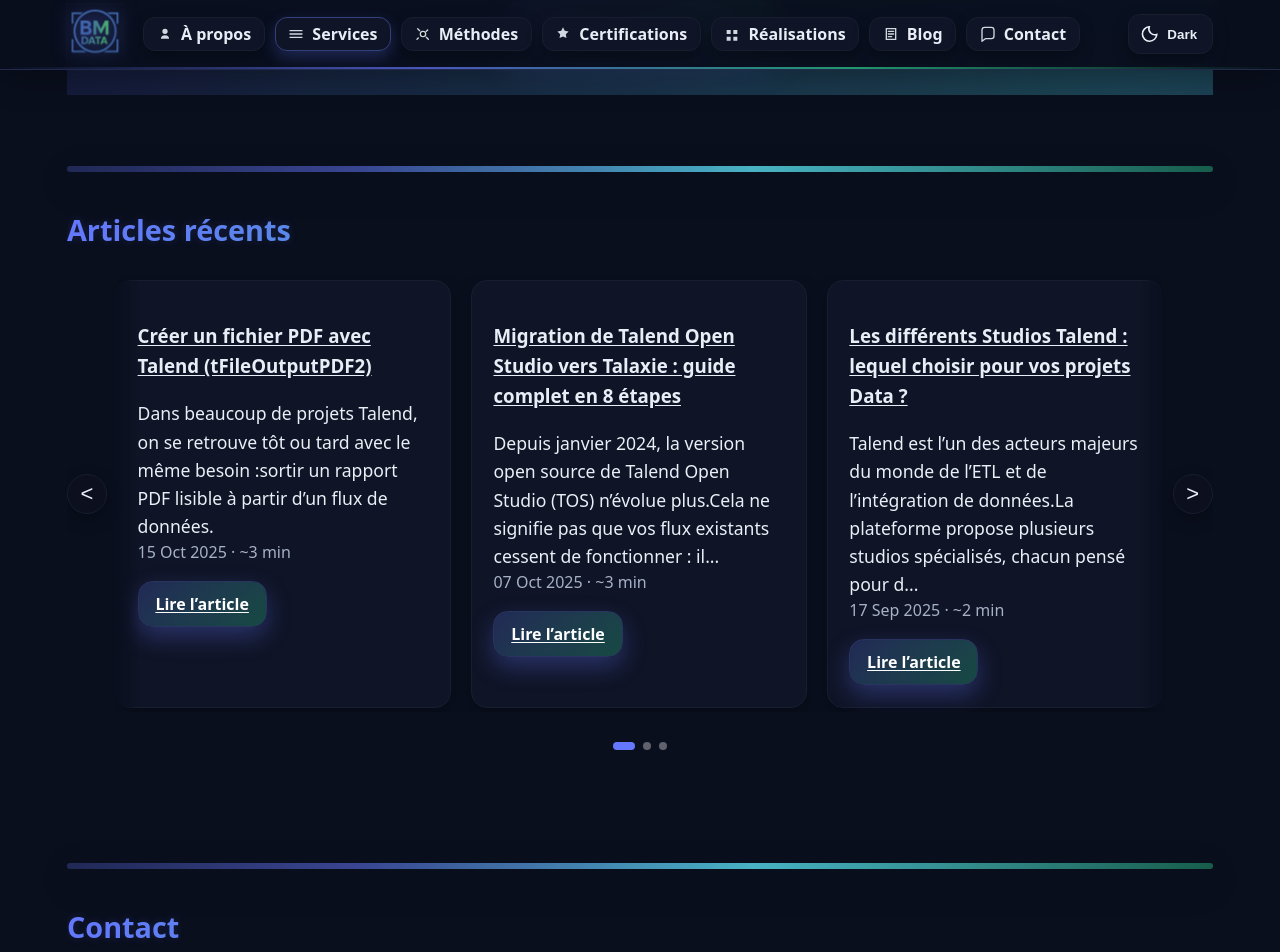
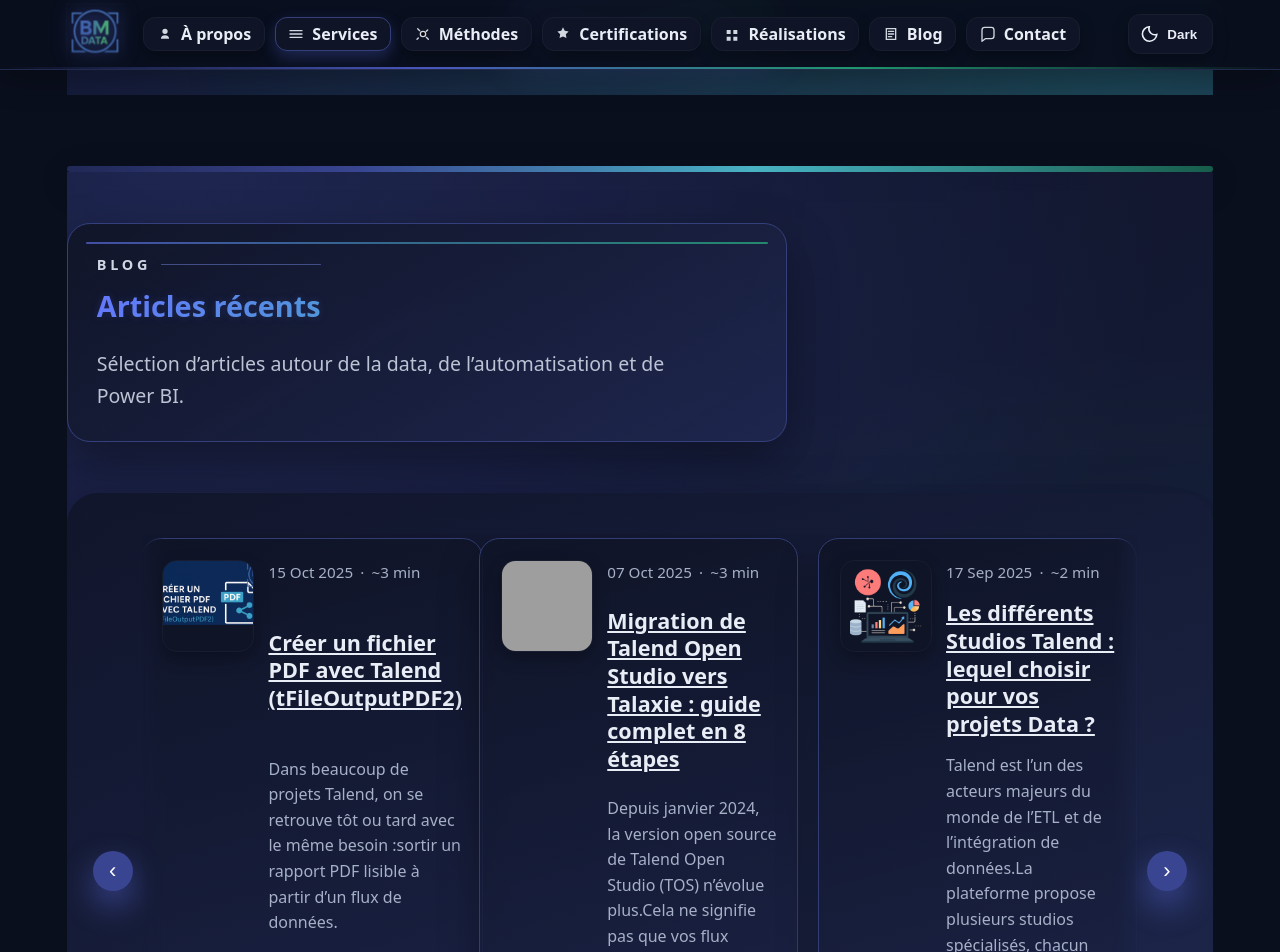
Before and after one commit to mbodetdata/mbodetdata.github.io, a Jekyll site: the page built from index.md, in a window 1280 px wide and 1400 px high, scrolled down 3000 px. Shown: the top 952 px of the window. Built offline with Jekyll 4.4.1, drawn with Linux system fonts in a browser that asks for light colours; some of the changed text lies outside the part shown; grey boxes are pictures that could not be loaded.

Commit message:
Blog latest

```diff
--- a/_includes/blog-latest.html
+++ b/_includes/blog-latest.html
@@ -1,5 +1,12 @@
-<section id="blog" class="section" aria-labelledby="blog-title">
-  <h2 id="blog-title">Articles récents</h2>
+<section id="blog" class="section recent-posts" aria-labelledby="recent-posts-title">
+  <div class="recent-posts__inner">
+    <header class="recent-posts__head">
+      <p class="recent-posts__eyebrow">Blog</p>
+      <h2 id="recent-posts-title" class="recent-posts__title">Articles récents</h2>
+      <p class="recent-posts__subtitle">
+        Sélection d’articles autour de la data, de l’automatisation et de Power&nbsp;BI.
+      </p>
+    </header>
 
     {% assign posts_visible = site.posts | where_exp: "post", "post.active != false" %}
     {% assign posts_sorted = posts_visible | sort: 'date' | reverse %}
@@ -7,10 +14,11 @@
     {% if posts_sorted == empty %}
       <p class="muted">Aucun article publié pour le moment.</p>
     {% else %}
-    <div class="carousel" data-carousel="blog" data-carousel-label="l’article" aria-roledescription="carousel">
-      <button class="carousel__btn prev" type="button" aria-label="Défiler vers la gauche" disabled>&lt;</button>
+    <div class="recent-posts__body">
+      <div class="recent-posts__carousel carousel" data-carousel="blog" data-carousel-label="l’article" aria-roledescription="carousel">
+        <button class="carousel__btn prev" type="button" aria-label="Défiler vers la gauche">&lsaquo;</button>
 
-      <ul class="carousel__track" role="listbox" aria-label="Derniers articles">
+        <ul class="carousel__track" role="listbox" aria-label="Liste d’articles">
           {% for post in posts_sorted limit:3 %}
             {% assign idx = forloop.index0 %}
 
@@ -20,9 +28,6 @@
 
             {%- comment -%} Base de l’extrait (excerpt si dispo, sinon contenu) {%- endcomment -%}
             {% assign excerpt_src = post.excerpt | default: post.content %}
-
-
-
             {% assign after_script = excerpt_src | split: '</script>' | last %}
             {% if after_script != excerpt_src %}
               {% assign excerpt_base = after_script %}
@@ -39,17 +43,34 @@
             %}
 
             <li class="carousel__slide" role="option" aria-describedby="post-desc-{{ idx }}">
-            <article class="card blog-card">
-              <h3 class="card-title"><a href="{{ post.url | relative_url }}">{{ post.title }}</a></h3>
-              <p class="lead" id="post-desc-{{ idx }}">{{ excerpt }}</p>
+              <article class="recent-post-card">
+                {% if post.image %}
+                  <div class="recent-post-card__media">
+                    <img src="{{ post.image | relative_url }}" alt="" loading="lazy" decoding="async">
+                  </div>
+                {% endif %}
 
-              <div class="card-meta muted">
+                <div class="recent-post-card__meta muted">
                   <time datetime="{{ post.date | date_to_xmlschema }}">{{ post.date | date: "%d %b %Y" }}</time>
                   <span aria-hidden="true">&middot;</span>
                   <span>~{{ minutes }} min</span>
                 </div>
 
-              <div class="card-actions">
+                <h3 class="recent-post-card__title">
+                  <a href="{{ post.url | relative_url }}">{{ post.title }}</a>
+                </h3>
+
+                <p class="recent-post-card__excerpt" id="post-desc-{{ idx }}">{{ excerpt }}</p>
+
+                {% if post.tags and post.tags.size > 0 %}
+                  <ul class="recent-post-card__tags" aria-label="Tags">
+                    {% for tag in post.tags limit:4 %}
+                      <li><span class="chip">{{ tag }}</span></li>
+                    {% endfor %}
+                  </ul>
+                {% endif %}
+
+                <div class="recent-post-card__footer">
                   <a class="btn btn--details" href="{{ post.url | relative_url }}" aria-label="Lire l’article {{ post.title }}">
                     Lire l’article
                   </a>
@@ -59,8 +80,10 @@
           {% endfor %}
         </ul>
 
-      <button class="carousel__btn next" type="button" aria-label="Défiler vers la droite">&gt;</button>
+        <button class="carousel__btn next" type="button" aria-label="Défiler vers la droite">&rsaquo;</button>
         <div class="carousel__dots" aria-label="Sélecteur d’articles"></div>
       </div>
+    </div>
     {% endif %}
+  </div>
 </section>
```
Also changed, not shown: other parts of _includes/blog-latest.html (+0 -1 lines). Lines whose indentation alone changed are shown as unchanged.
